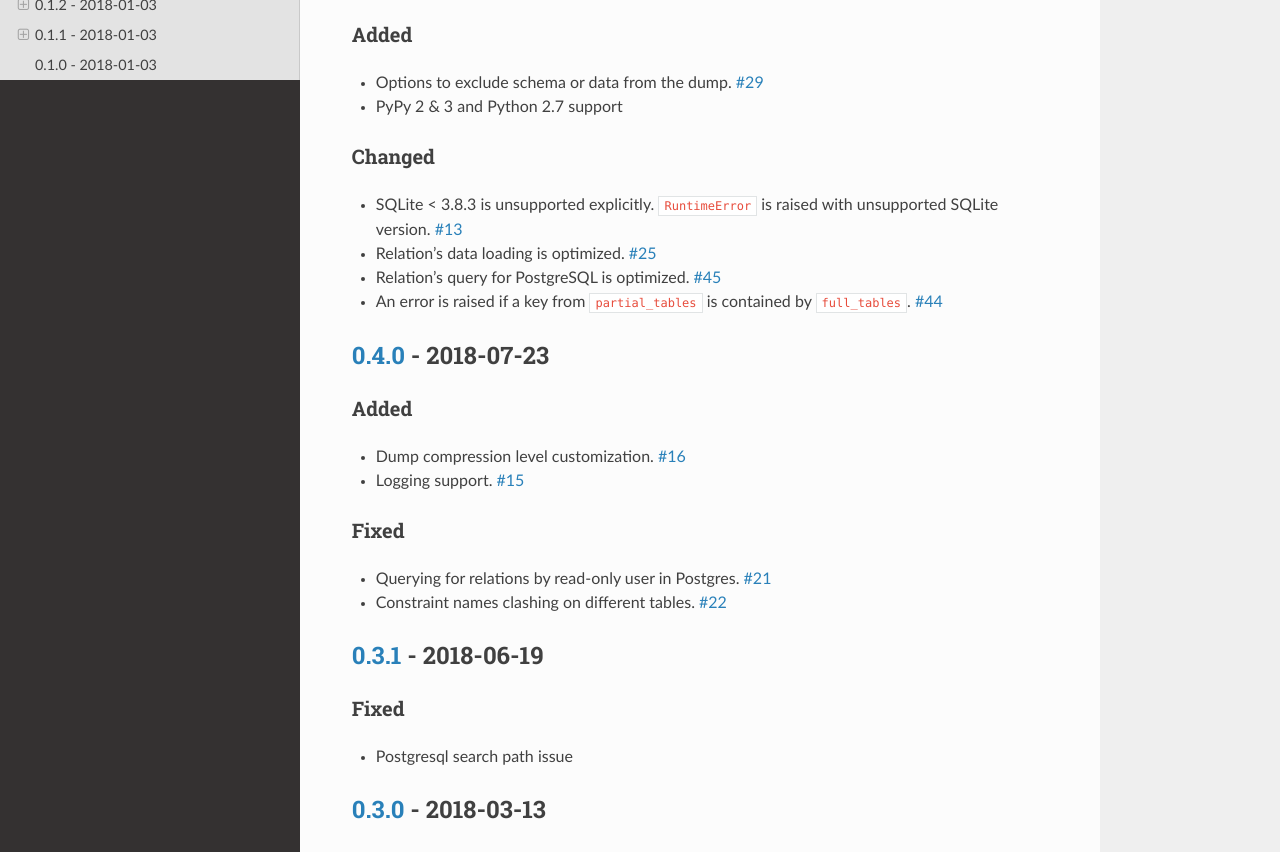
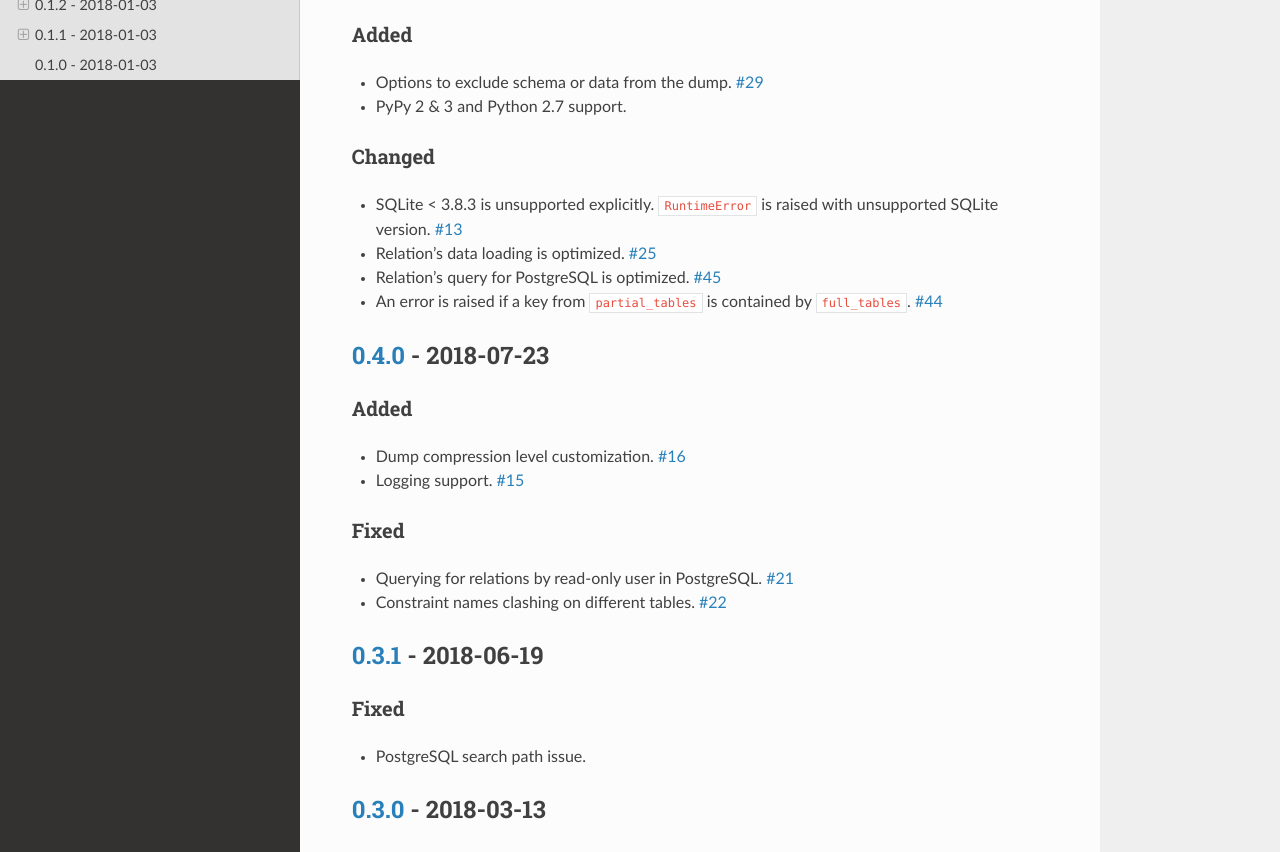
Before and after one commit to Stranger6667/xdump, a Sphinx documentation site: the page built from docs/changelog.rst, in a window 1280 px wide and 1400 px high. Shown: the part 349-1201 px from the top of the window. Built offline with Sphinx 7.4.7 and the Read the Docs theme 2.0.0, drawn with Linux system fonts in a browser that asks for light colours.

Commit message:
Fix formatting

```diff
--- a/docs/changelog.rst
+++ b/docs/changelog.rst
@@ -18,7 +18,7 @@ Added
 ~~~~~
 
 - Options to exclude schema or data from the dump. `#29`_
-- PyPy 2 & 3 and Python 2.7 support
+- PyPy 2 & 3 and Python 2.7 support.
 
 Changed
 ~~~~~~~
@@ -40,7 +40,7 @@ Added
 Fixed
 ~~~~~
 
-- Querying for relations by read-only user in Postgres. `#21`_
+- Querying for relations by read-only user in PostgreSQL. `#21`_
 - Constraint names clashing on different tables. `#22`_
 
 `0.3.1`_ - 2018-06-19
@@ -49,7 +49,7 @@ Fixed
 Fixed
 ~~~~~
 
-- Postgresql search path issue
+- PostgreSQL search path issue.
 
 `0.3.0`_ - 2018-03-13
 ---------------------
```
